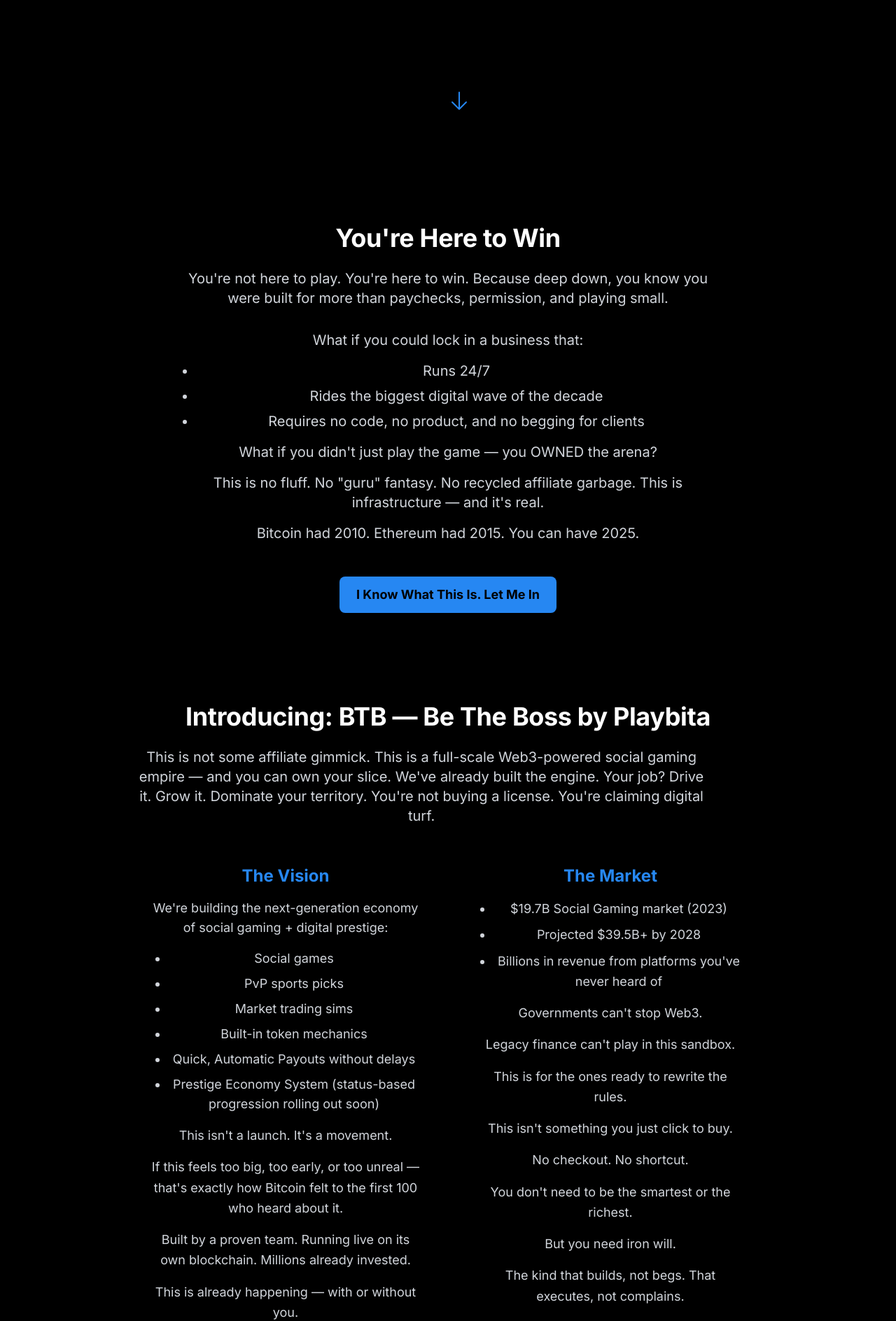
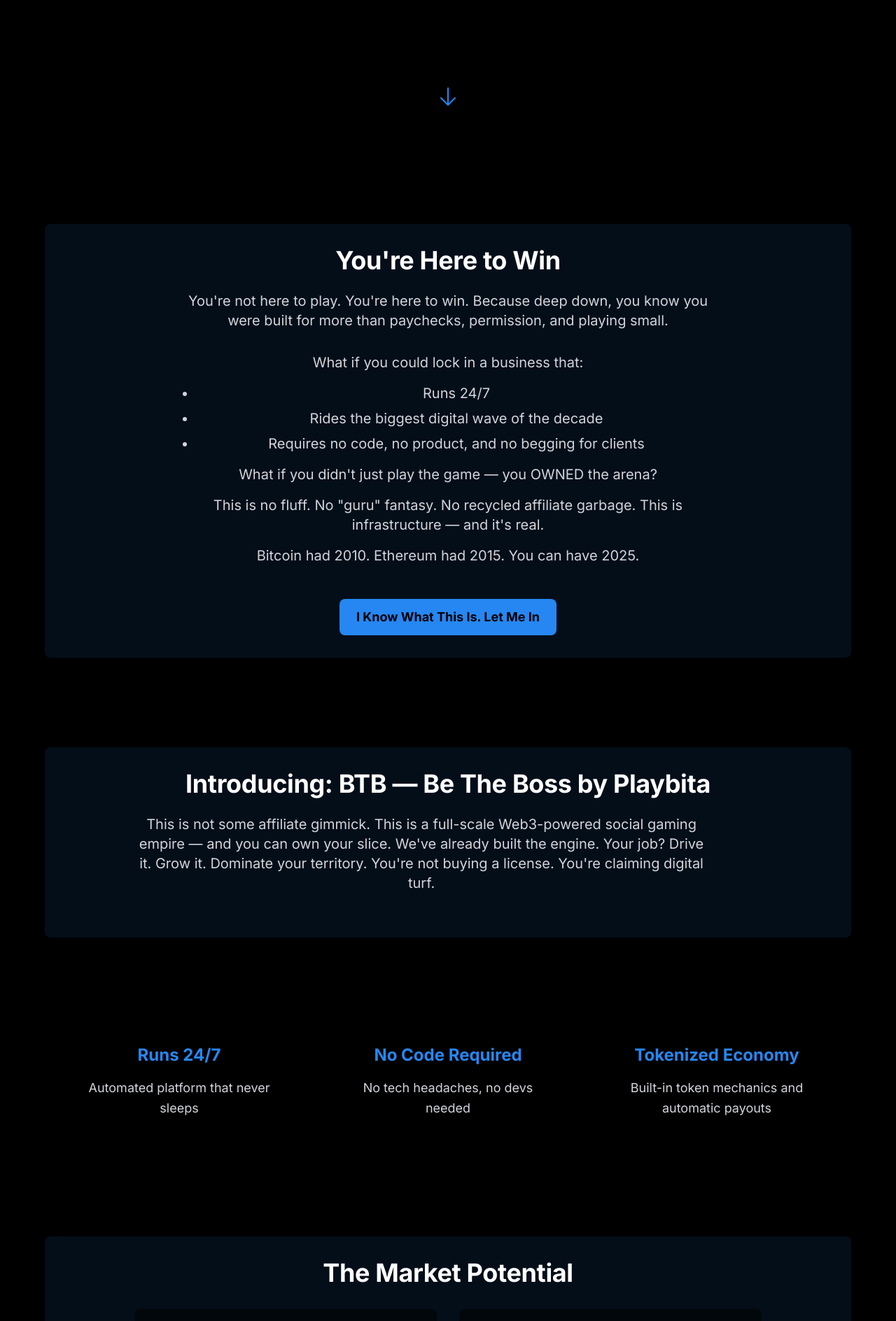
Before and after one commit to shauliAharon/btb-microsite, a React (Vite) app: page / in a window 1280 px wide. Shown: the part 720-2608 px from the top of the page at 70% size. Built offline with nearby package versions, Linux system fonts and the light colour scheme.

Commit message:
Deleting directories

```diff
--- a/package.json
+++ b/package.json
@@ -11,14 +11,12 @@
   },
   "dependencies": {
     "@heroicons/react": "^2.1.1",
-    "@types/react-scroll": "^1.8.10",
     "autoprefixer": "^10.4.18",
     "framer-motion": "^11.0.8",
     "postcss": "^8.4.35",
     "react": "^19.0.0",
     "react-dom": "^19.0.0",
     "react-router-dom": "^6.22.3",
-    "react-scroll": "^1.9.3",
     "tailwindcss": "^3.4.1"
   },
   "devDependencies": {
--- a/src/components/StickyHeader.tsx
+++ b/src/components/StickyHeader.tsx
@@ -1,5 +1,3 @@
-import { motion } from "framer-motion";
-import { Link as ScrollLink } from "react-scroll";
 import { Link as RouterLink, useLocation } from "react-router-dom";
 import { useState } from "react";
 import AuthModal from "./AuthModal";
@@ -10,13 +8,16 @@
   const [isAuthModalOpen, setIsAuthModalOpen] = useState(false);
   const [isMobileMenuOpen, setIsMobileMenuOpen] = useState(false);
 
+  const scrollToSection = (sectionId: string) => {
+    const element = document.getElementById(sectionId);
+    if (element) {
+      element.scrollIntoView({ behavior: "smooth" });
+    }
+  };
+
   return (
     <>
-      <motion.header
-        initial={{ y: -100 }}
-        animate={{ y: 0 }}
-        className="fixed top-0 left-0 right-0 bg-black/80 backdrop-blur-sm z-50"
-      >
+      <header className="fixed top-0 left-0 right-0 bg-black/80 backdrop-blur-sm z-50">
         <nav className="container mx-auto px-4 py-4">
           <div className="flex items-center justify-between">
             <RouterLink to="/" className="cursor-pointer">
@@ -80,38 +81,30 @@
                 </>
               ) : (
                 <>
-                  <ScrollLink
-                    to="mission"
-                    smooth={true}
-                    duration={800}
+                  <button
+                    onClick={() => scrollToSection("mission")}
                     className="text-gray-300 hover:text-btb-gold cursor-pointer transition-colors"
                   >
                     Mission
-                  </ScrollLink>
-                  <ScrollLink
-                    to="intro"
-                    smooth={true}
-                    duration={800}
+                  </button>
+                  <button
+                    onClick={() => scrollToSection("intro")}
                     className="text-gray-300 hover:text-btb-gold cursor-pointer transition-colors"
                   >
                     About
-                  </ScrollLink>
-                  <ScrollLink
-                    to="benefits"
-                    smooth={true}
-                    duration={800}
+                  </button>
+                  <button
+                    onClick={() => scrollToSection("benefits")}
                     className="text-gray-300 hover:text-btb-gold cursor-pointer transition-colors"
                   >
                     Benefits
-                  </ScrollLink>
-                  <ScrollLink
-                    to="market"
-                    smooth={true}
-                    duration={800}
+                  </button>
+                  <button
+                    onClick={() => scrollToSection("market")}
                     className="text-gray-300 hover:text-btb-gold cursor-pointer transition-colors"
                   >
                     Market
-                  </ScrollLink>
+                  </button>
                   <RouterLink
                     to="/signup"
                     className="bg-btb-gold text-black px-4 py-2 rounded-lg font-bold hover:bg-btb-neon transition-colors text-sm sm:text-base"
@@ -125,7 +118,8 @@
 
           {/* Mobile Menu */}
           {isMobileMenuOpen && (
-            <div className="md:hidden mt-4 space-y-3 bg-black/90 p-4 rounded-lg">
+            <div className="md:hidden fixed inset-0 top-16 bg-black/95 backdrop-blur-sm z-40">
+              <div className="container mx-auto px-4 py-8 space-y-4">
                 {isSignupPage ? (
                   <>
                     <RouterLink
@@ -140,49 +134,49 @@
                         setIsAuthModalOpen(true);
                         setIsMobileMenuOpen(false);
                       }}
-                    className="w-full bg-btb-gold text-black px-4 py-2 rounded-lg font-bold hover:bg-btb-neon transition-colors text-sm sm:text-base"
+                      className="block w-full bg-btb-gold text-black px-4 py-2 rounded-lg font-bold hover:bg-btb-neon transition-colors text-center text-sm sm:text-base"
                     >
                       Sign Up
                     </button>
                   </>
                 ) : (
                   <>
-                  <ScrollLink
-                    to="mission"
-                    smooth={true}
-                    duration={800}
+                    <button
+                      onClick={() => {
+                        scrollToSection("mission");
+                        setIsMobileMenuOpen(false);
+                      }}
                       className="block text-gray-300 hover:text-btb-gold cursor-pointer py-2 transition-colors"
-                    onClick={() => setIsMobileMenuOpen(false)}
                     >
                       Mission
-                  </ScrollLink>
-                  <ScrollLink
-                    to="intro"
-                    smooth={true}
-                    duration={800}
+                    </button>
+                    <button
+                      onClick={() => {
+                        scrollToSection("intro");
+                        setIsMobileMenuOpen(false);
+                      }}
                       className="block text-gray-300 hover:text-btb-gold cursor-pointer py-2 transition-colors"
-                    onClick={() => setIsMobileMenuOpen(false)}
                     >
                       About
-                  </ScrollLink>
-                  <ScrollLink
-                    to="benefits"
-                    smooth={true}
-                    duration={800}
+                    </button>
+                    <button
+                      onClick={() => {
+                        scrollToSection("benefits");
+                        setIsMobileMenuOpen(false);
+                      }}
                       className="block text-gray-300 hover:text-btb-gold cursor-pointer py-2 transition-colors"
-                    onClick={() => setIsMobileMenuOpen(false)}
                     >
                       Benefits
-                  </ScrollLink>
-                  <ScrollLink
-                    to="market"
-                    smooth={true}
-                    duration={800}
+                    </button>
+                    <button
+                      onClick={() => {
+                        scrollToSection("market");
+                        setIsMobileMenuOpen(false);
+                      }}
                       className="block text-gray-300 hover:text-btb-gold cursor-pointer py-2 transition-colors"
-                    onClick={() => setIsMobileMenuOpen(false)}
                     >
                       Market
-                  </ScrollLink>
+                    </button>
                     <RouterLink
                       to="/signup"
                       className="block w-full bg-btb-gold text-black px-4 py-2 rounded-lg font-bold hover:bg-btb-neon transition-colors text-center text-sm sm:text-base"
@@ -193,9 +187,10 @@
                   </>
                 )}
               </div>
+            </div>
           )}
         </nav>
-      </motion.header>
+      </header>
 
       <AuthModal
         isOpen={isAuthModalOpen}
--- a/src/index.css
+++ b/src/index.css
@@ -25,15 +25,9 @@
     @apply max-w-7xl mx-auto px-4 sm:px-6 lg:px-8;
   }
 
-  /* Optimize animations */
+  /* Optimize transitions */
   * {
-    @apply transition-colors duration-150;
-  }
-
-  /* Optimize page transitions */
-  .page-transition {
-    @apply animate-page-slide;
-    will-change: transform, opacity;
+    @apply transition-colors duration-75;
   }
 
   /* Ensure immediate navigation */
@@ -59,12 +53,12 @@
 
   /* Feature Blocks */
   .feature-block {
-    @apply bg-btb-dark rounded-block p-8 shadow-block hover:shadow-lg transition-all duration-300;
+    @apply bg-btb-dark rounded-block p-8 shadow-block;
     border: 1px solid rgba(38, 135, 242, 0.1);
   }
 
   .feature-block:hover {
-    @apply transform -translate-y-1;
+    @apply shadow-lg;
     border-color: rgba(38, 135, 242, 0.3);
   }
 
@@ -85,16 +79,16 @@
 
   /* Buttons */
   .btn-primary {
-    @apply bg-btb-gold text-black px-8 py-4 rounded-lg text-lg font-bold hover:bg-btb-neon transition-all duration-200 transform hover:scale-105;
+    @apply bg-btb-gold text-black px-8 py-4 rounded-lg text-lg font-bold hover:bg-btb-neon;
   }
 
   .btn-secondary {
-    @apply border-2 border-btb-gold text-btb-gold px-8 py-4 rounded-lg text-lg font-bold hover:bg-btb-gold hover:text-black transition-all duration-200 transform hover:scale-105;
+    @apply border-2 border-btb-gold text-btb-gold px-8 py-4 rounded-lg text-lg font-bold hover:bg-btb-gold hover:text-black;
   }
 
   /* Cards */
   .card {
-    @apply bg-btb-dark/50 backdrop-blur-sm rounded-block p-6 border border-btb-gold/20 hover:border-btb-gold/40 transition-all duration-200;
+    @apply bg-btb-dark/50 backdrop-blur-sm rounded-block p-6 border border-btb-gold/20 hover:border-btb-gold/40;
   }
 
   /* Sections */
@@ -111,12 +105,7 @@
 
   /* Navigation */
   .nav-link {
-    @apply transition-colors duration-150 hover:text-btb-gold;
-  }
-
-  /* Floating Elements */
-  .float-element {
-    @apply animate-float;
+    @apply transition-colors duration-75 hover:text-btb-gold;
   }
 }
 
--- a/src/pages/LandingPage.tsx
+++ b/src/pages/LandingPage.tsx
@@ -1,6 +1,5 @@
 import { motion } from "framer-motion";
 import { ArrowDownIcon } from "@heroicons/react/24/outline";
-import { Link as ScrollLink } from "react-scroll";
 import { Link as RouterLink } from "react-router-dom";
 
 export default function LandingPage() {
@@ -11,12 +10,7 @@
         id="hero"
         className="min-h-screen flex items-center justify-center relative"
       >
-        <motion.div
-          initial={{ opacity: 0, y: 20 }}
-          animate={{ opacity: 1, y: 0 }}
-          transition={{ duration: 0.8 }}
-          className="text-center px-4"
-        >
+        <div className="text-center px-4">
           <h1 className="text-6xl md:text-8xl font-bold mb-6 bg-gradient-to-r from-btb-gold to-white text-transparent bg-clip-text">
             Be The Boss
           </h1>
@@ -27,31 +21,27 @@
             We're not opening the doors. We're cracking them — just enough for
             the next generation of digital owners.
           </p>
-        </motion.div>
-        <motion.div
-          animate={{ y: [0, 10, 0] }}
-          transition={{ duration: 2, repeat: Infinity }}
-          className="absolute bottom-8 left-1/2 transform -translate-x-1/2"
-        >
-          <ScrollLink
-            to="mission"
-            smooth={true}
-            duration={800}
+        </div>
+        <div className="absolute bottom-8 left-1/2 transform -translate-x-1/2">
+          <button
+            onClick={() => {
+              document
+                .getElementById("mission")
+                ?.scrollIntoView({ behavior: "smooth" });
+            }}
             className="cursor-pointer"
           >
             <ArrowDownIcon className="w-8 h-8 text-btb-gold" />
-          </ScrollLink>
-        </motion.div>
+          </button>
+        </div>
       </section>
 
       {/* Mission Block */}
-      <section id="mission" className="container mx-auto px-4">
-        <motion.div
-          initial={{ opacity: 0 }}
-          whileInView={{ opacity: 1 }}
-          viewport={{ once: true }}
-          className="text-center"
-        >
+      <section
+        id="mission"
+        className="container mx-auto px-4 bg-btb-gold/10 p-8 rounded-lg"
+      >
+        <div className="text-center">
           <h2 className="text-4xl font-bold mb-6">You're Here to Win</h2>
           <p className="text-xl text-gray-300 max-w-3xl mx-auto mb-8">
             You're not here to play. You're here to win. Because deep down, you
@@ -84,17 +74,15 @@
           >
             I Know What This Is. Let Me In
           </RouterLink>
-        </motion.div>
+        </div>
       </section>
 
       {/* BTB Intro Block */}
-      <section id="intro" className="container mx-auto px-4">
-        <motion.div
-          initial={{ opacity: 0 }}
-          whileInView={{ opacity: 1 }}
-          viewport={{ once: true }}
-          className="text-center max-w-4xl mx-auto"
-        >
+      <section
+        id="intro"
+        className="container mx-auto px-4 bg-btb-gold/10 p-8 rounded-lg"
+      >
+        <div className="text-center max-w-4xl mx-auto">
           <h2 className="text-4xl font-bold mb-6">
             Introducing: BTB — Be The Boss by Playbita
           </h2>
@@ -105,77 +93,10 @@
             Dominate your territory. You're not buying a license. You're
             claiming digital turf.
           </p>
-          <div className="grid md:grid-cols-2 gap-8">
-            <div className="bg-black/50 p-6 rounded-lg">
-              <h3 className="text-2xl font-bold mb-4 text-btb-gold">
-                The Vision
-              </h3>
-              <p className="text-gray-300 mb-4 text-lg">
-                We're building the next-generation economy of social gaming +
-                digital prestige:
-              </p>
-              <ul className="text-gray-300 list-disc pl-6 space-y-2 text-lg">
-                <li>Social games</li>
-                <li>PvP sports picks</li>
-                <li>Market trading sims</li>
-                <li>Built-in token mechanics</li>
-                <li>Quick, Automatic Payouts without delays</li>
-                <li>
-                  Prestige Economy System (status-based progression rolling out
-                  soon)
-                </li>
-              </ul>
-              <p className="text-gray-300 mt-4">
-                This isn't a launch. It's a movement.
-              </p>
-              <p className="text-gray-300">
-                If this feels too big, too early, or too unreal — that's exactly
-                how Bitcoin felt to the first 100 who heard about it.
-              </p>
-              <p className="text-gray-300">
-                Built by a proven team. Running live on its own blockchain.
-                Millions already invested.
-              </p>
-              <p className="text-gray-300">
-                This is already happening — with or without you.
-              </p>
-            </div>
-            <div className="bg-black/50 p-6 rounded-lg">
-              <h3 className="text-2xl font-bold mb-4 text-btb-gold">
-                The Market
-              </h3>
-              <ul className="text-gray-300 list-disc pl-6 space-y-2 mb-4">
-                <li>$19.7B Social Gaming market (2023)</li>
-                <li>Projected $39.5B+ by 2028</li>
-                <li>
-                  Billions in revenue from platforms you've never heard of
-                </li>
-              </ul>
-              <p className="text-gray-300">Governments can't stop Web3.</p>
-              <p className="text-gray-300">
-                Legacy finance can't play in this sandbox.
-              </p>
-              <p className="text-gray-300">
-                This is for the ones ready to rewrite the rules.
-              </p>
-              <p className="text-gray-300">
-                This isn't something you just click to buy.
-              </p>
-              <p className="text-gray-300">No checkout. No shortcut.</p>
-              <p className="text-gray-300">
-                You don't need to be the smartest or the richest.
-              </p>
-              <p className="text-gray-300">But you need iron will.</p>
-              <p className="text-gray-300">
-                The kind that builds, not begs. That executes, not complains.
-              </p>
-              <p className="text-gray-300">If that's you? Apply now.</p>
-            </div>
-          </div>
-        </motion.div>
+        </div>
       </section>
 
-      {/* Benefits Overview */}
+      {/* Benefits Section */}
       <section id="benefits" className="container mx-auto px-4">
         <div className="grid md:grid-cols-3 gap-8">
           {[
@@ -192,31 +113,22 @@
               description: "Built-in token mechanics and automatic payouts",
             },
           ].map((benefit, index) => (
-            <motion.div
-              key={index}
-              initial={{ opacity: 0, y: 20 }}
-              whileInView={{ opacity: 1, y: 0 }}
-              viewport={{ once: true }}
-              transition={{ delay: index * 0.2 }}
-              className="bg-black/50 p-6 rounded-lg"
-            >
+            <div key={index} className="bg-black/50 p-6 rounded-lg">
               <h3 className="text-2xl font-bold mb-4 text-btb-gold">
                 {benefit.title}
               </h3>
               <p className="text-gray-300">{benefit.description}</p>
-            </motion.div>
+            </div>
           ))}
         </div>
       </section>
 
       {/* Market Potential */}
-      <section id="market" className="container mx-auto px-4">
-        <motion.div
-          initial={{ opacity: 0 }}
-          whileInView={{ opacity: 1 }}
-          viewport={{ once: true }}
-          className="text-center"
-        >
+      <section
+        id="market"
+        className="container mx-auto px-4 bg-btb-gold/10 p-8 rounded-lg"
+      >
+        <div className="text-center">
           <h2 className="text-4xl font-bold mb-8">The Market Potential</h2>
           <div className="grid md:grid-cols-2 gap-8 max-w-4xl mx-auto">
             <div className="bg-black/50 p-6 rounded-lg">
@@ -232,17 +144,15 @@
               <p className="text-gray-300">By 2028</p>
             </div>
           </div>
-        </motion.div>
+        </div>
       </section>
 
       {/* Scarcity Section */}
-      <section id="signup" className="container mx-auto px-4">
-        <motion.div
-          initial={{ opacity: 0 }}
-          whileInView={{ opacity: 1 }}
-          viewport={{ once: true }}
-          className="text-center"
-        >
+      <section
+        id="signup"
+        className="container mx-auto px-4 bg-btb-gold/10 p-8 rounded-lg"
+      >
+        <div className="text-center">
           <h2 className="text-4xl font-bold mb-6">
             The Package (If You Qualify)
           </h2>
@@ -267,19 +177,12 @@
                 description: "Founder-only access, bonuses, and tiered status",
               },
             ].map((benefit, index) => (
-              <motion.div
-                key={index}
-                initial={{ opacity: 0, y: 20 }}
-                whileInView={{ opacity: 1, y: 0 }}
-                viewport={{ once: true }}
-                transition={{ delay: index * 0.2 }}
-                className="bg-black/50 p-6 rounded-lg"
-              >
+              <div key={index} className="bg-black/50 p-6 rounded-lg">
                 <h3 className="text-2xl font-bold mb-4 text-btb-gold">
                   {benefit.title}
                 </h3>
                 <p className="text-gray-300">{benefit.description}</p>
-              </motion.div>
+              </div>
             ))}
           </div>
           <div className="flex justify-center w-full">
@@ -290,17 +193,12 @@
               ones bold enough to take it.
             </p>
           </div>
-        </motion.div>
+        </div>
       </section>
 
       {/* Scarcity Section */}
       <section id="signup" className="container mx-auto px-4">
-        <motion.div
-          initial={{ opacity: 0 }}
-          whileInView={{ opacity: 1 }}
-          viewport={{ once: true }}
-          className="text-center"
-        >
+        <div className="text-center">
           <h2 className="text-4xl font-bold mb-6">This Is Not For Everyone</h2>
           <p className="text-xl text-gray-300 max-w-3xl mx-auto mb-8">
             We're not going wide. We're going tight. Invitation-only Founders
@@ -308,47 +206,13 @@
             far, maybe you feel it. That edge. That hunger. That refusal to die
             average. You want in? Then prove it.
           </p>
-          <div className="max-w-3xl mx-auto bg-black/50 p-8 rounded-lg mb-8">
-            <h3 className="text-2xl font-bold mb-4 text-btb-gold">
-              Read This Before Applying
-            </h3>
-            <p className="text-xl text-gray-300 mb-4">
-              This isn't cheap. This isn't easy. This isn't a side hustle for
-              the lazy. We've spent millions building this platform. We're
-              building infrastructure for a new empire layer in the Web3
-              economy.
-            </p>
-            <p className="text-xl text-gray-300 mb-4">We're looking for:</p>
-            <ul className="text-xl text-gray-300 list-disc pl-6 space-y-2 mb-4">
-              <li>Builders</li>
-              <li>Operators</li>
-              <li>Owners</li>
-            </ul>
-            <p className="text-xl text-gray-300">
-              There is a cost. We'll talk price if you pass the first gate. But,
-              just so you get a taste of the best part: Building this yourself?
-              Costs $1M+. Licensing from someone else? $25K minimum. Joining BTB
-              Founders Circle? A fraction—if you qualify. If you flinch before
-              qualifying? You already told us you don't belong.
-            </p>
-          </div>
-          <div className="max-w-3xl mx-auto text-center mb-8">
-            <p className="text-xl text-gray-300">Most people will scroll.</p>
-            <p className="text-xl text-gray-300">Few will apply.</p>
-            <p className="text-xl text-gray-300">Fewer will get in.</p>
-            <p className="text-xl text-gray-300">That's the point.</p>
-            <p className="text-xl text-gray-300">This could be your moment.</p>
-            <p className="text-xl text-gray-300">
-              Miss it — and... well, you've been there before.
-            </p>
-          </div>
           <RouterLink
             to="/signup"
             className="inline-block bg-btb-gold text-black px-4 sm:px-6 py-2 sm:py-3 rounded-lg text-base sm:text-lg font-bold mt-8 hover:bg-btb-neon transition-colors"
           >
             I Don't Need a Pitch. I Need In
           </RouterLink>
-        </motion.div>
+        </div>
       </section>
     </div>
   );
```
Also changed, not shown: src/pages/SignUpPage.tsx (+9 -9 lines), 1 other file (tests, documents, lock files or other folders). Lines whose indentation alone changed are shown as unchanged.
